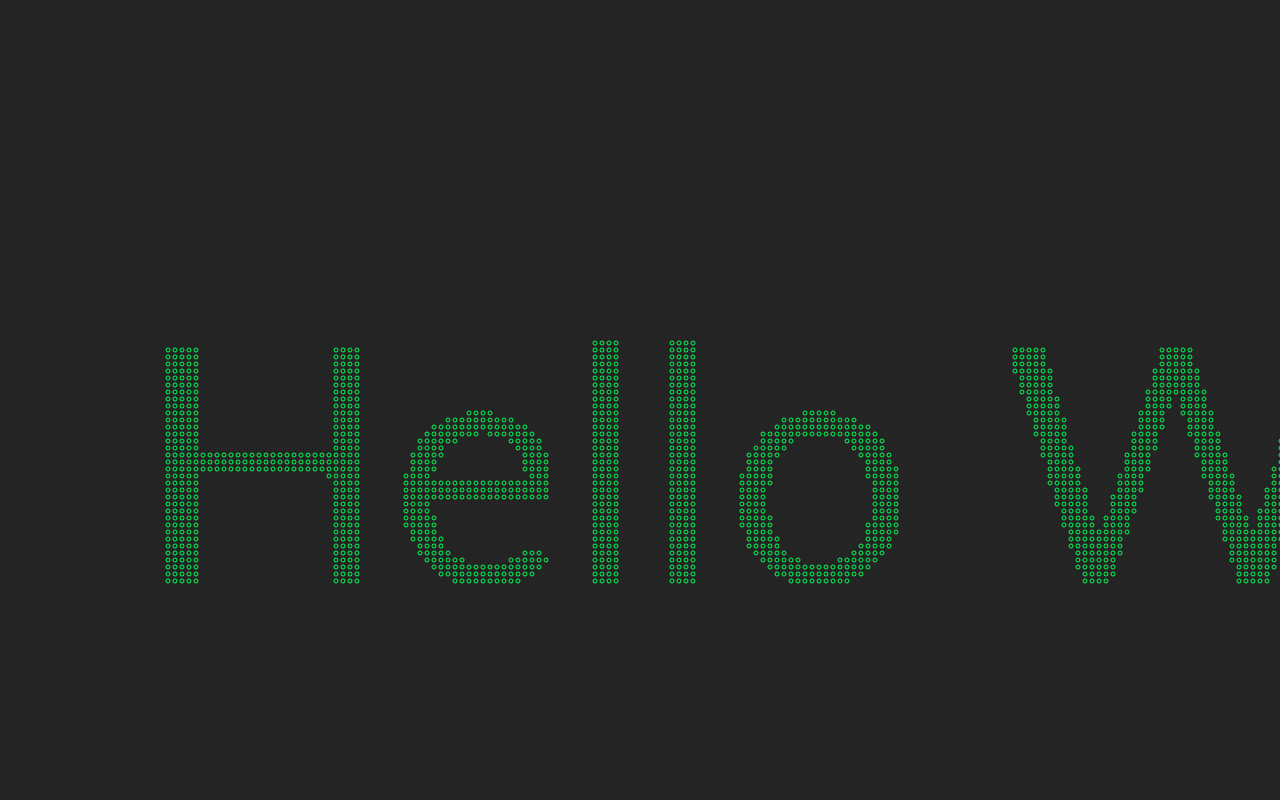
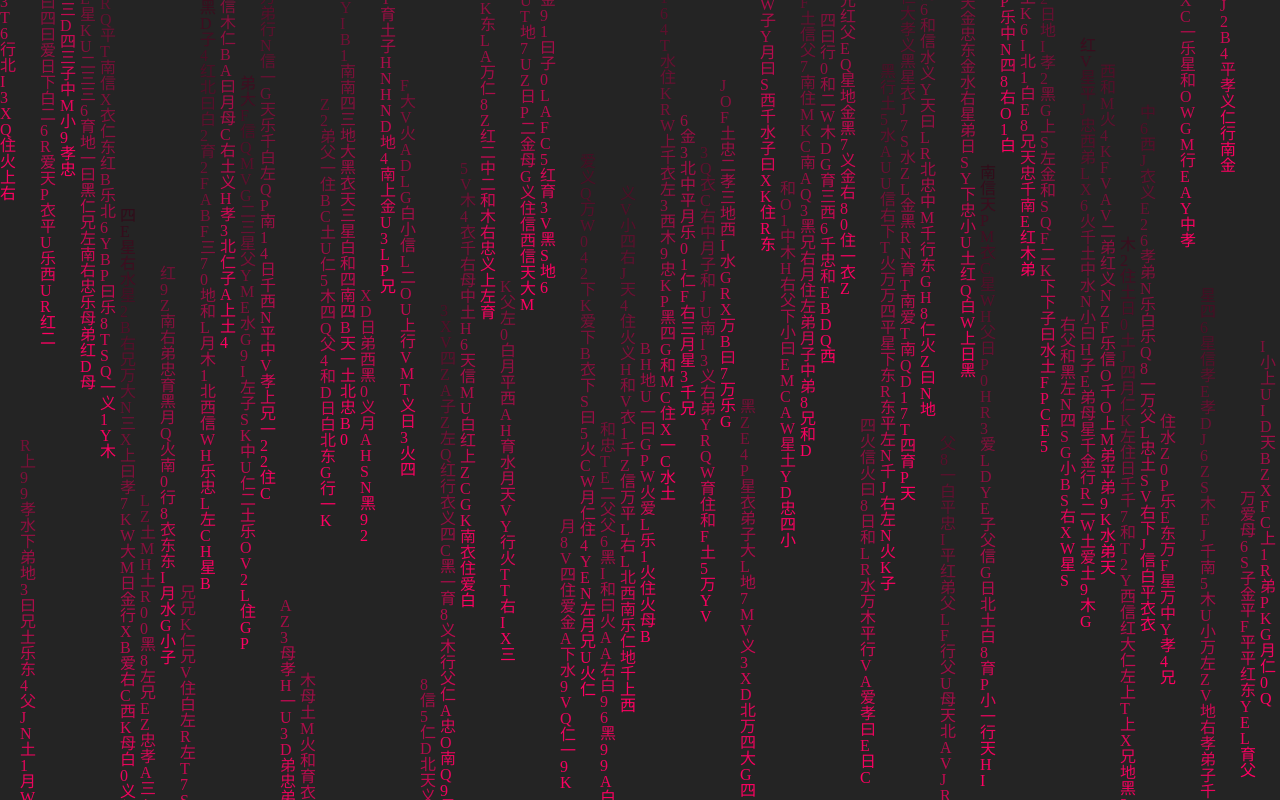
Before and after one commit to shubhrajitmandal/Canvas, a plain HTML site: page Animations/Text/index.html in a window 1280 px wide. Drawn offline with Linux system fonts and the light colour scheme; animation ran at ten frames a second.

Commit message:
Text Rain and Mouse Trail Constellation Effect Added!

```diff
--- a/Animations/MouseTrail/main.css
+++ b/Animations/MouseTrail/main.css
@@ -4,7 +4,7 @@
 }
 
 .container {
-  background: #242424;
+  background: #111;
 }
 
 #canvas {
--- /dev/null
+++ b/Animations/Text/characterRain.js
@@ -0,0 +1,79 @@
+const canvas = document.getElementById("canvas");
+const ctx = canvas.getContext("2d");
+const charString =
+  "ABCDEFGHIJKLMNOPQRSTUVWXYZ0123456789一二三四千万上中下左右大小东南西北金木水火土天地日月星黑白红住衣行育乐忠孝仁爱信义和平子曰父母兄弟";
+let charArray = [];
+let hue = Math.floor(Math.random() * 360);
+
+window.onload = () => {
+  canvas.width = innerWidth;
+  canvas.height = innerHeight;
+
+  window.addEventListener("resize", () => {
+    canvas.width = innerWidth;
+    canvas.height = innerHeight;
+    charArray = [];
+    init();
+  });
+
+  class CharacterString {
+    constructor(x, y) {
+      this.x = x;
+      this.y = y;
+      this.size = Math.floor(Math.random() * 24) + 16;
+      this.dy = 100 / this.size;
+      this.fontSize = 16;
+      this.value = [];
+      for (let i = 0; i < this.size; i++) {
+        this.value.push(
+          charString[Math.floor(Math.random() * charString.length)]
+        );
+      }
+    }
+
+    draw() {
+      ctx.beginPath();
+      ctx.font = `${this.fontSize}px Noto Serif SC`;
+      for (let i = 0; i < this.size; i++) {
+        let saturation = 100 - i;
+        let lightness = 50 - i;
+        ctx.fillStyle = `hsl(${hue}, ${saturation}%, ${lightness}%)`;
+        ctx.fillText(this.value[i], this.x, this.y - i * this.fontSize);
+      }
+    }
+
+    update() {
+      this.y += this.dy;
+
+      if (this.y - this.size * this.fontSize > innerHeight) {
+        this.y = 0;
+      }
+
+      this.draw();
+    }
+  }
+
+  function init() {
+    let cols = Math.floor(innerWidth / 20);
+    for (let i = 0; i < cols; i++) {
+      let y = Math.random() * innerHeight;
+      charArray.push(new CharacterString(i * 20, y));
+    }
+  }
+
+  function characterRain() {
+    for (let i = 0; i < charArray.length; i++) {
+      charArray[i].update();
+    }
+  }
+
+  function animate() {
+    ctx.clearRect(0, 0, innerWidth, innerHeight);
+    characterRain();
+    requestAnimationFrame(animate);
+  }
+
+  init();
+  animate();
+  //   setInterval(animate, 17);
+};
--- a/Animations/Text/index.html
+++ b/Animations/Text/index.html
@@ -4,13 +4,21 @@
     <meta charset="UTF-8" />
     <meta name="viewport" content="width=device-width, initial-scale=1.0" />
     <title>Text Animation</title>
+    <link rel="preconnect" href="https://fonts.gstatic.com" />
+    <link
+      href="https://fonts.googleapis.com/css2?family=Noto+Serif+SC:wght@300;400;700&display=swap"
+      rel="stylesheet"
+    />
     <link rel="stylesheet" href="./main.css" />
   </head>
   <body>
     <div class="container">
       <canvas id="canvas"></canvas>
+      <!-- <div class="foreground">
+        <h1>Hello World!</h1>
+      </div> -->
     </div>
 
-    <script src="./text.js"></script>
+    <script src="./characterRain.js"></script>
   </body>
 </html>
```
Also changed, not shown: Animations/MouseTrail/index.html (+1 -1 lines), Animations/MouseTrail/trailParticles.js (added, +85 -0 lines).
